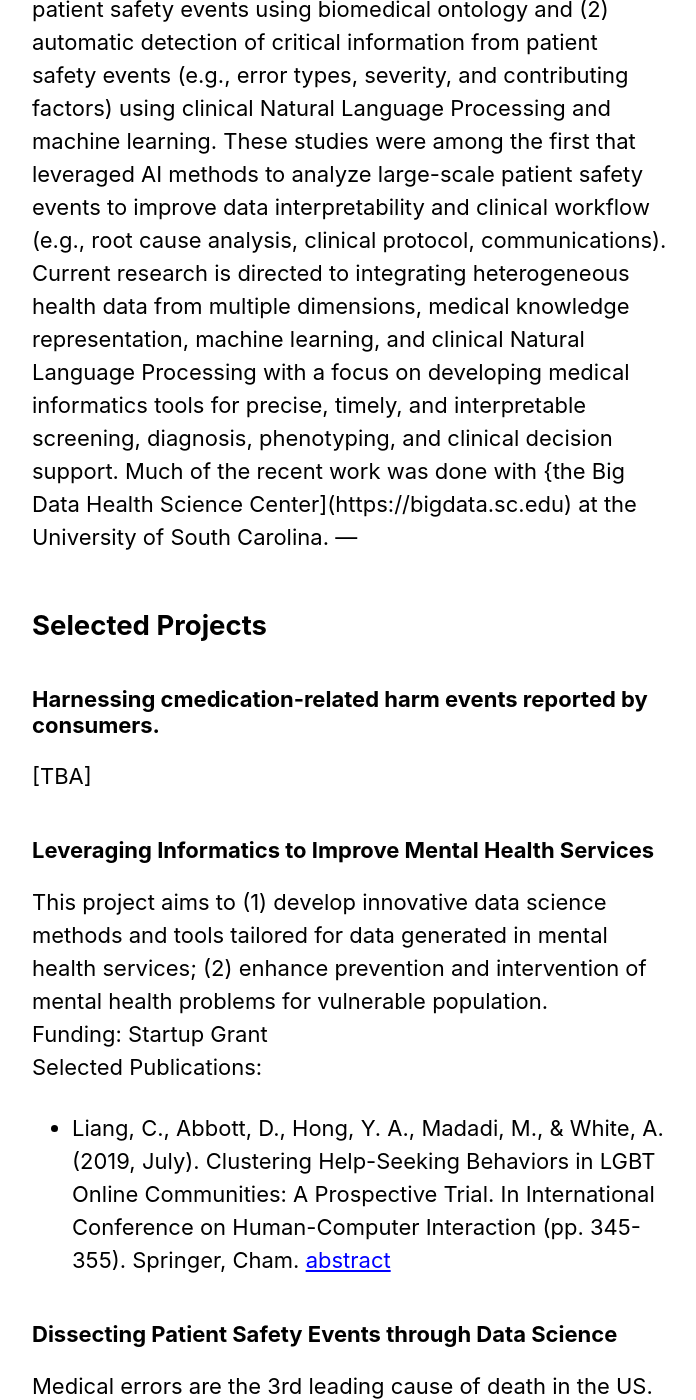
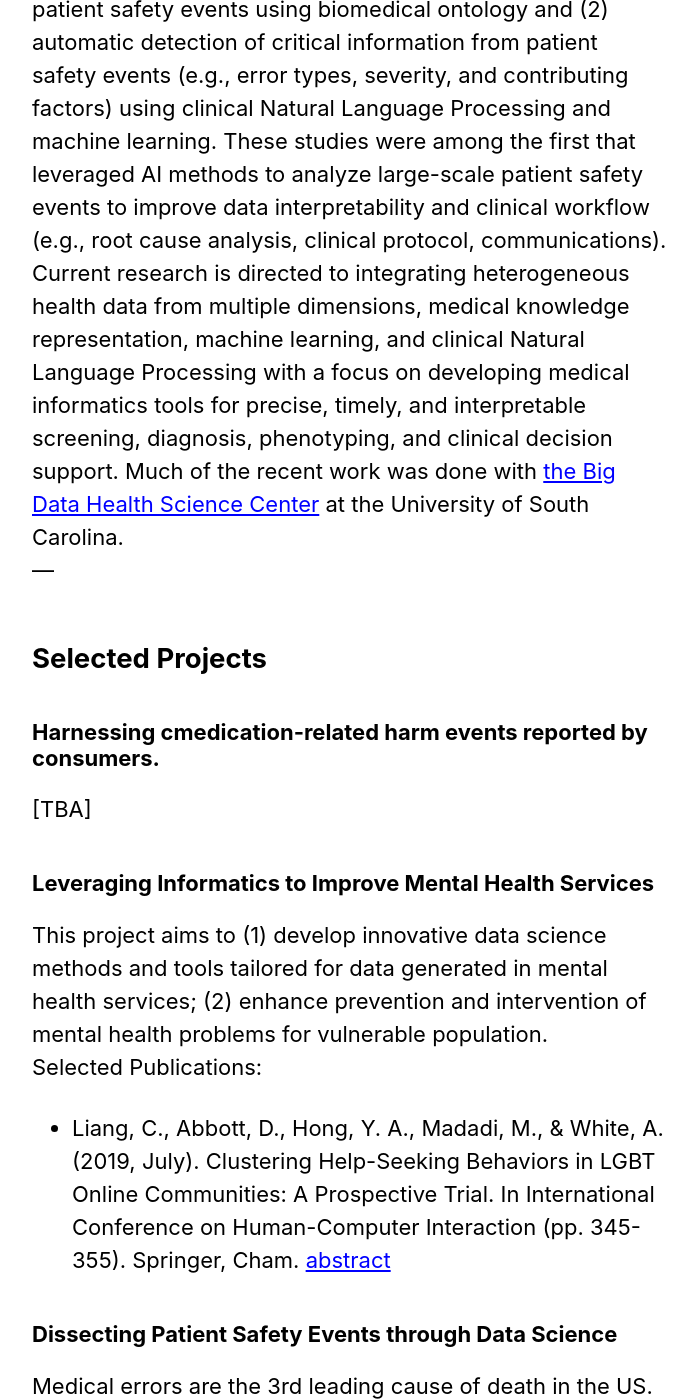
Before and after one commit to nehcgnail/nehcgnail.github.io, a Jekyll site: the page built from _pages/research.md, in a window 1280 px wide and 1400 px high, scrolled down 776 px. Shown: the whole window, without its empty margins (290-986 px from the left). Built offline with Jekyll 4.4.1, drawn with Linux system fonts in a browser that asks for light colours; cached includes are drawn as plain includes; nearby versions of some CDN libraries.

Commit message:
research

```diff
--- a/_pages/research.md
+++ b/_pages/research.md
@@ -10,7 +10,7 @@ header:
 
 ## Overview
 Our earlier work focused on (1) knowledge representation of patient safety events using biomedical ontology and (2) automatic detection of critical information from patient safety events (e.g., error types, severity, and contributing factors) using clinical Natural Language Processing and machine learning. These studies were among the first that leveraged AI methods to analyze large-scale patient safety events to improve data interpretability and clinical workflow (e.g., root cause analysis, clinical protocol, communications). <br/>
-Current research is directed to integrating heterogeneous health data from multiple dimensions, medical knowledge representation, machine learning, and clinical Natural Language Processing with a focus on developing medical informatics tools for precise, timely, and interpretable screening, diagnosis, phenotyping, and clinical decision support. Much of the recent work was done with {the Big Data Health Science Center](https://bigdata.sc.edu) at the University of South Carolina.
+Current research is directed to integrating heterogeneous health data from multiple dimensions, medical knowledge representation, machine learning, and clinical Natural Language Processing with a focus on developing medical informatics tools for precise, timely, and interpretable screening, diagnosis, phenotyping, and clinical decision support. Much of the recent work was done with [the Big Data Health Science Center](https://bigdata.sc.edu) at the University of South Carolina.<br/>
 ---
 
 ## Selected Projects
@@ -19,13 +19,12 @@ Current research is directed to integrating heterogeneous health data from multi
 
 ### Leveraging Informatics to Improve Mental Health Services
 This project aims to (1) develop innovative data science methods and tools tailored for data generated in mental health services; (2) enhance prevention and intervention of mental health problems for vulnerable population.<br/>
-Funding: Startup Grant<br/>
-Selected Publications:
+Selected Publications:<br/>
 - Liang, C., Abbott, D., Hong, Y. A., Madadi, M., & White, A. (2019, July). Clustering Help-Seeking Behaviors in LGBT Online Communities: A Prospective Trial. In International Conference on Human-Computer Interaction (pp. 345-355). Springer, Cham. [abstract](https://link.springer.com/chapter/10.1007/978-3-030-21902-4_25)<br/>
 
 ### Dissecting Patient Safety Events through Data Science
 Medical errors are the 3rd leading cause of death in the US. Patient Safety Event (PSE) reporting has been a national priority since the IOM report "To Err is Human" in 2000. However, electronically collected reports are poor in interpretability and there is a appearant gap in tranlating the data to actionable knowledge. We developed (1) a prototype upper-class ontology for encoding terminologies used in PSE, (2) a machine-learning based text mining pipeline for categorizing PSE by error types, severity levels, contributing factors, and other clinically valuable variables, (3) theories, methods, and clinical implementation strategies for applying these informtics tools in real-world Root Cause Analysis (RCA) and clinical decision support. <br/>
-Selected Publications:
+Selected Publications:<br/>
 - Liang, C., Zhou, S., Yao, B., Hood, D., & Gong, Y. (2019). Toward systems-centered analysis of patient safety events: improving root cause analysis by optimized incident classification and information presentation. International Journal of Medical Informatics, 104054. [full text](https://www.sciencedirect.com/science/article/pii/S1386505619308792)
 - Liang, C., Miao, Q., Kang, H., Vogelsmeier, A., Hilmas, T., Wang, J., & Gong, Y. (2019). Leveraging Patient Safety Research: Efforts Made Fifteen Years Since To Err Is Human. Studies in health technology and informatics, 264, 983-987. [full text](http://ebooks.iospress.nl/publication/52136)
 - Liang, C., & Gong, Y. (2017). Predicting Harm Scores from Patient Safety Event Reports. In MedInfo (pp. 1075-1079). [full text](http://ebooks.iospress.nl/publication/48320)
```
